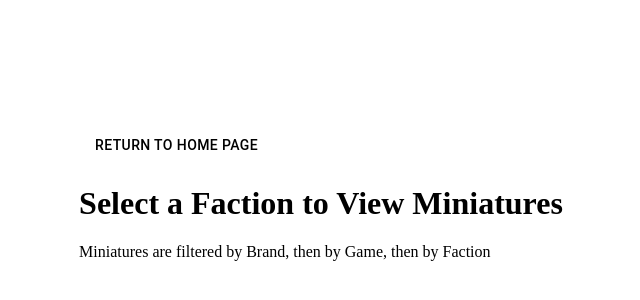
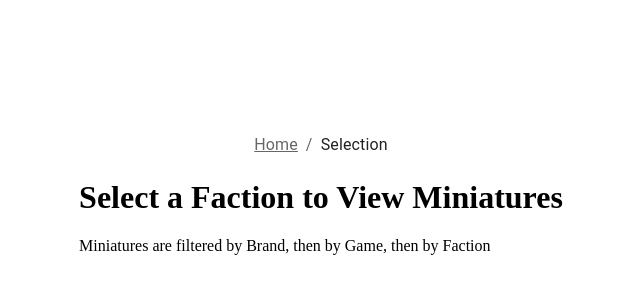
Before and after one commit to KWilson718/MiniatureCollectionManager, a Next.js app: page /selection in a window 1280 px wide. Shown: the part 198-498 px from the top of the page, without its empty margins (319-959 px from the left). Built offline with nearby package versions, Linux system fonts and the light colour scheme.

Commit message:
formatting off, but breadcrumbs working

```diff
--- a/app/globals.css
+++ b/app/globals.css
@@ -9,6 +9,7 @@
     margin: 0;
     padding: 0;
     display: flex;
+    flex-direction: column;
     align-items: center;
     justify-content: center;
     height: 100vh;
--- a/app/layout.js
+++ b/app/layout.js
@@ -1,15 +1,15 @@
-import './globals.css'
-
-export const metadata = {
-  title: "Miniature Collection Manager",
-  description: "A Project to Track Tons of Models & Learn More About CRUD Applications",
-};
+import React from 'react';
+import './globals.css';
+import CustomBreadcrumbs from '../components/ui/Breadcrumbs';
 
 export default function RootLayout({ children }) {
   return (
-    <html lang="en">
-      <body className="rootBody">
-        {children}
+    <html lang="en" className='root'>
+      <body className='rootBody'>
+        <header>
+          <CustomBreadcrumbs />
+        </header>
+        <main>{children}</main>
       </body>
     </html>
   );
--- a/app/selection/page.js
+++ b/app/selection/page.js
@@ -10,23 +10,8 @@ export default function SelectMini() {
 
     return(
         <div>
-            <div>
-                <Button
-                    onClick={() => {
-                        router.push('/')
-                      }}
-                      variant="outline"
-                >
-                    Return to Home Page
-                </Button>
-            </div>
-            <div>
-                <h1>Select a Faction to View Miniatures</h1>
-                <p>Miniatures are filtered by Brand, then by Game, then by Faction</p>
-            </div>
-            <div>
-
-            </div>
+            <h1>Select a Faction to View Miniatures</h1>
+            <p>Miniatures are filtered by Brand, then by Game, then by Faction</p>
         </div>
 
     );
--- /dev/null
+++ b/components/ui/breadcrumbs.js
@@ -0,0 +1,58 @@
+'use client';
+
+import React from 'react';
+import { Breadcrumbs, Link, Typography } from '@mui/material';
+import { usePathname, useRouter } from 'next/navigation';
+
+const CustomBreadcrumbs = () => {
+  const router = useRouter();
+  const pathname = usePathname();
+  const pathnames = pathname.split('/').filter((x) => x);
+
+  const handleClick = (href) => {
+    router.push(href);
+  };
+
+  return (
+    <Breadcrumbs aria-label="breadcrumb">
+      <Link
+        color="inherit"
+        onClick={() => handleClick('/')}
+        sx={{ cursor: 'pointer' }}
+      >
+        Home
+      </Link>
+      {pathnames.map((value, index) => {
+        const href = '/' + pathnames.slice(0, index + 1).join('/');
+        const isLast = index === pathnames.length - 1;
+
+        return isLast ? (
+          <Typography color="textPrimary" key={value}>
+            {formatLabel(value)}
+          </Typography>
+        ) : (
+          <Link
+            color="inherit"
+            onClick={() => handleClick(href)}
+            sx={{ cursor: 'pointer' }}
+            key={value}
+          >
+            {formatLabel(value)}
+          </Link>
+        );
+      })}
+    </Breadcrumbs>
+  );
+};
+
+const formatLabel = (value) => {
+    const labelMap = {
+        products: 'Products',
+        about: 'About Us',
+    };
+
+    return labelMap[value] || value.charAt(0).toUpperCase() + value.slice(1);
+};
+
+
+export default CustomBreadcrumbs;
```
